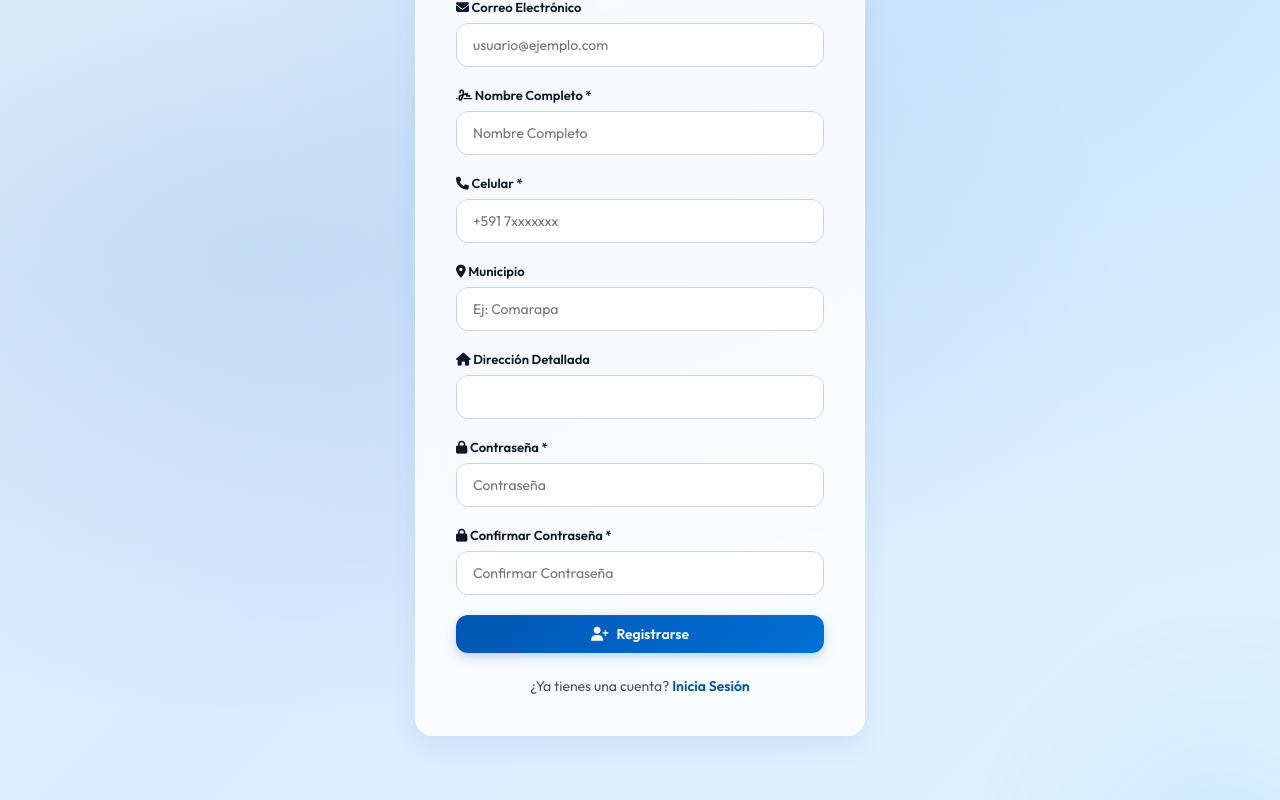
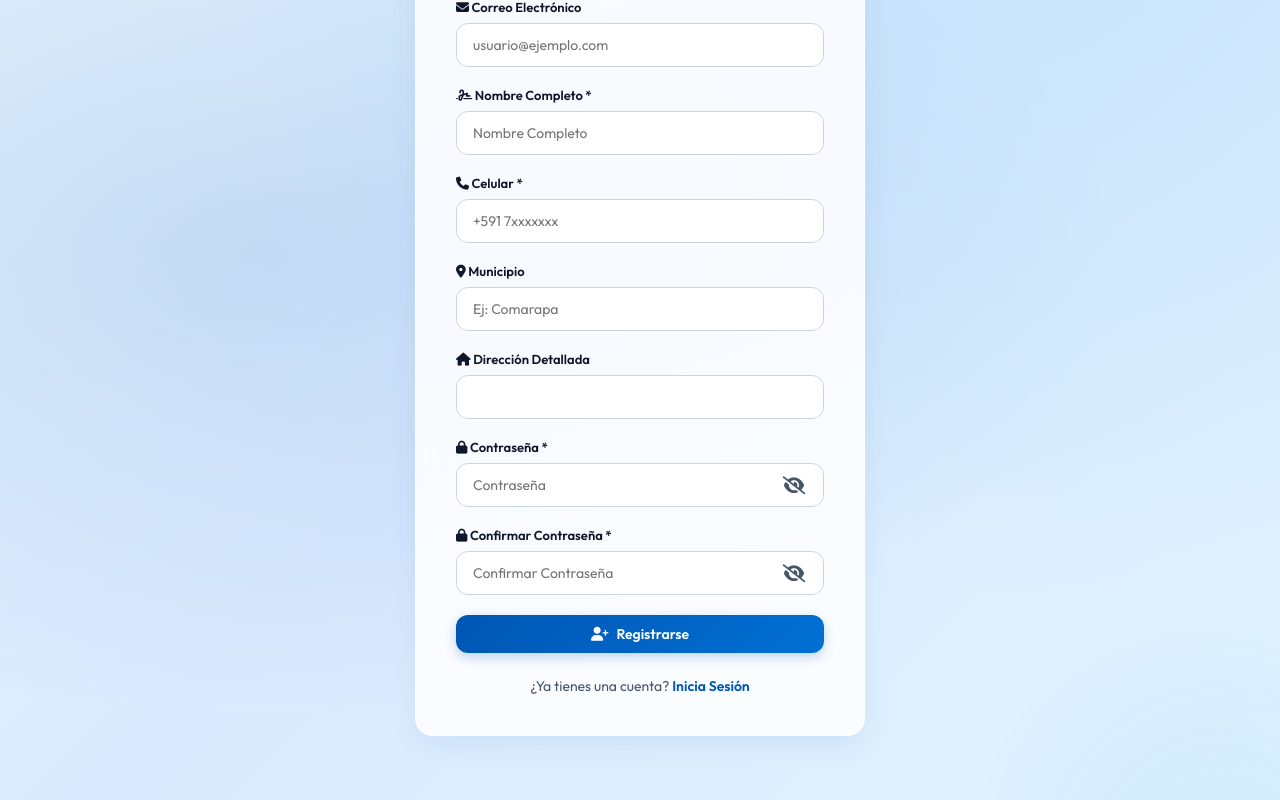
Before and after one commit to yeisonvargas14/AGUA2, a Django app: page /registro/ in a window 1280 px wide. Shown: the part 297-1097 px from the top of the page. Run offline with Django 5.2, Linux system fonts and the light colour scheme; data comes from the database, SQL or seed files in the repository; data that the repository does not hold is empty; some libraries are stand-ins or nearby versions.

Commit message:
Add visible password toggle icon to registration form

```diff
--- a/frontend/static/css/styles.css
+++ b/frontend/static/css/styles.css
@@ -902,6 +902,33 @@ html, body {
     transition: var(--transition);
 }
 
+.password-wrapper {
+    position: relative;
+}
+
+.password-wrapper button {
+    position: absolute;
+    right: 12px;
+    top: 50%;
+    transform: translateY(-50%);
+    background: none;
+    border: none;
+    cursor: pointer;
+    color: var(--text-secondary);
+    font-size: 18px;
+    display: flex;
+    align-items: center;
+    justify-content: center;
+    z-index: 10;
+    width: 36px;
+    height: 36px;
+    padding: 0;
+}
+
+.password-wrapper button i {
+    font-size: 18px;
+}
+
 .form-control:focus {
     outline: none;
     border-color: var(--primary);
--- a/frontend/templates/auth/register.html
+++ b/frontend/templates/auth/register.html
@@ -68,7 +68,13 @@
 
                 <div class="form-group">
                     <label for="id_password"><i class="fa-solid fa-lock"></i> Contraseña *</label>
-                    {% render_field form.password class="form-control" %}
+                    <div class="password-wrapper" style="position: relative;">
+                        {% render_field form.password class="form-control" style="padding-right: 42px;" %}
+                        <button type="button" id="toggle-register-password" aria-label="Mostrar contraseña"
+                                style="position: absolute; right: 12px; top: 50%; transform: translateY(-50%); background: none; border: none; cursor: pointer; color: var(--text-secondary); font-size: 16px; display: flex; align-items: center; justify-content: center; z-index: 10; padding: 4px;">
+                            <i class="fa-solid fa-eye-slash" id="toggle-register-password-icon"></i>
+                        </button>
+                    </div>
                     {% if form.password.errors %}
                         <span class="field-error">{{ form.password.errors.0 }}</span>
                     {% endif %}
@@ -76,7 +82,13 @@
 
                 <div class="form-group">
                     <label for="id_password_confirm"><i class="fa-solid fa-lock"></i> Confirmar Contraseña *</label>
-                    {% render_field form.password_confirm class="form-control" %}
+                    <div class="password-wrapper" style="position: relative;">
+                        {% render_field form.password_confirm class="form-control" style="padding-right: 42px;" %}
+                        <button type="button" id="toggle-register-password-confirm" aria-label="Mostrar contraseña"
+                                style="position: absolute; right: 12px; top: 50%; transform: translateY(-50%); background: none; border: none; cursor: pointer; color: var(--text-secondary); font-size: 16px; display: flex; align-items: center; justify-content: center; z-index: 10; padding: 4px;">
+                            <i class="fa-solid fa-eye-slash" id="toggle-register-password-confirm-icon"></i>
+                        </button>
+                    </div>
                     {% if form.password_confirm.errors %}
                         <span class="field-error">{{ form.password_confirm.errors.0 }}</span>
                     {% endif %}
@@ -94,3 +106,37 @@
     </div>
 </div>
 {% endblock %}
+
+{% block extra_js %}
+<script>
+document.addEventListener('DOMContentLoaded', function() {
+    function setupToggle(buttonId, inputId, iconId) {
+        const toggleBtn = document.getElementById(buttonId);
+        const passwordInput = document.getElementById(inputId);
+        const passwordIcon = document.getElementById(iconId);
+
+        if (!toggleBtn || !passwordInput || !passwordIcon) {
+            return;
+        }
+
+        toggleBtn.addEventListener('click', function() {
+            const type = passwordInput.getAttribute('type') === 'password' ? 'text' : 'password';
+            passwordInput.setAttribute('type', type);
+
+            if (type === 'password') {
+                passwordIcon.classList.remove('fa-eye');
+                passwordIcon.classList.add('fa-eye-slash');
+                toggleBtn.setAttribute('aria-label', 'Mostrar contraseña');
+            } else {
+                passwordIcon.classList.remove('fa-eye-slash');
+                passwordIcon.classList.add('fa-eye');
+                toggleBtn.setAttribute('aria-label', 'Ocultar contraseña');
+            }
+        });
+    }
+
+    setupToggle('toggle-register-password', 'id_password', 'toggle-register-password-icon');
+    setupToggle('toggle-register-password-confirm', 'id_password_confirm', 'toggle-register-password-confirm-icon');
+});
+</script>
+{% endblock %}
```
